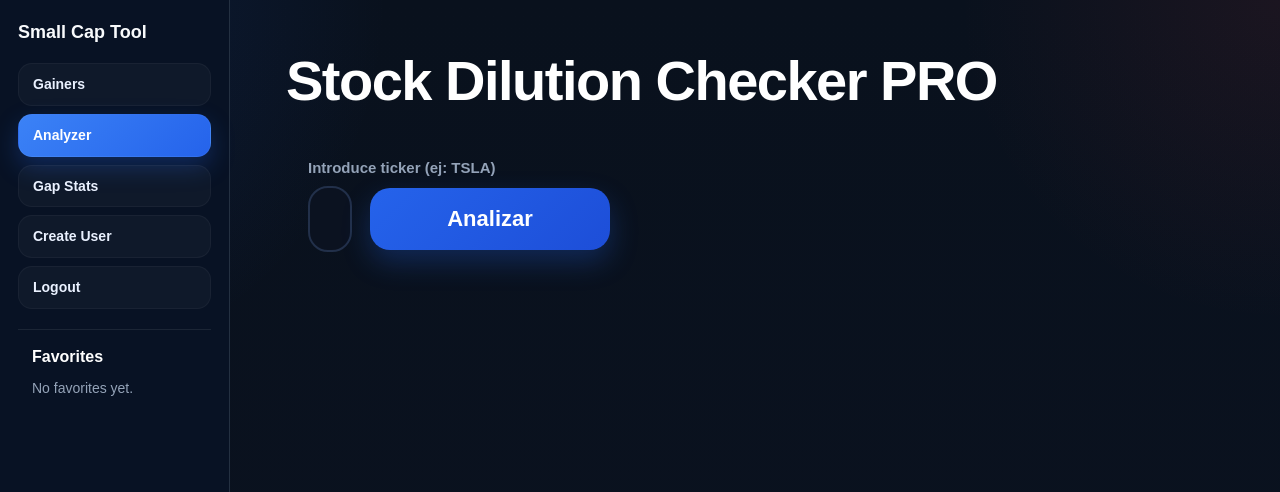
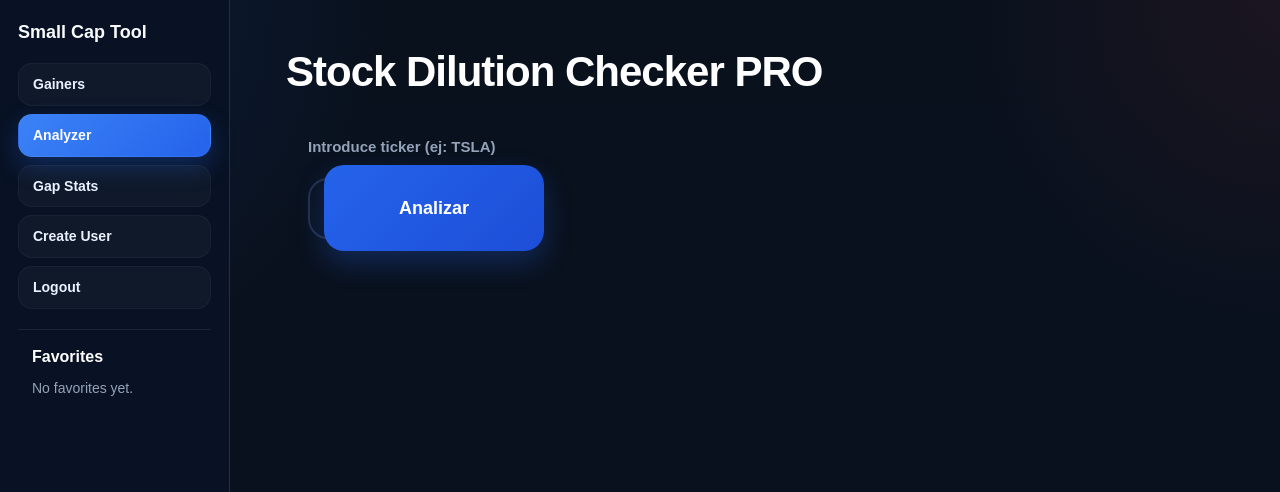
Before and after one commit to abuelodody/stock-dilution-checker, a Flask app: page / in a window 1280 px wide. Shown: the top 492 px of the page. Run offline with Flask 3, Linux system fonts and the light colour scheme; a user stored in the database is signed in; parts of the project's set-up code (start-up, migrations or seed data) failed here and were passed over; some libraries are stand-ins or nearby versions.

Commit message:
Update style.css

```diff
--- a/static/style.css
+++ b/static/style.css
@@ -176,10 +176,10 @@
 ========================= */
 
 .main-title {
-    font-size: 56px;
+    font-size: 42px;
     font-weight: 800;
-    margin: 0 0 24px 0;
-    letter-spacing: -1.5px;
+    margin: 0 0 20px 0;
+    letter-spacing: -1px;
     color: #ffffff;
 }
 
@@ -199,20 +199,26 @@
 }
 
 .search-row {
-    display: flex;
-    gap: 18px;
+    display: grid;
+    grid-template-columns: minmax(0, 1fr) 220px;
+    gap: 16px;
     align-items: center;
+    width: 100%;
 }
 
 .search-row input[type="text"] {
-    flex: 1;
     width: 100%;
     min-width: 0;
+    display: block;
 }
 
 .search-row button {
-    width: 240px;
-    flex: 0 0 240px;
+    width: 220px;
+    height: 86px;
+    padding: 0 20px;
+    font-size: 18px;
+    border-radius: 20px;
+    justify-self: stretch;
 }
 
 .search-label {
@@ -227,7 +233,7 @@
     width: 100%;
     min-width: 0;
     padding: 18px 20px;
-    font-size: 22px;
+    font-size: 18px;
     font-weight: 700;
     border-radius: 20px;
     border: 2px solid #22304a;
```
